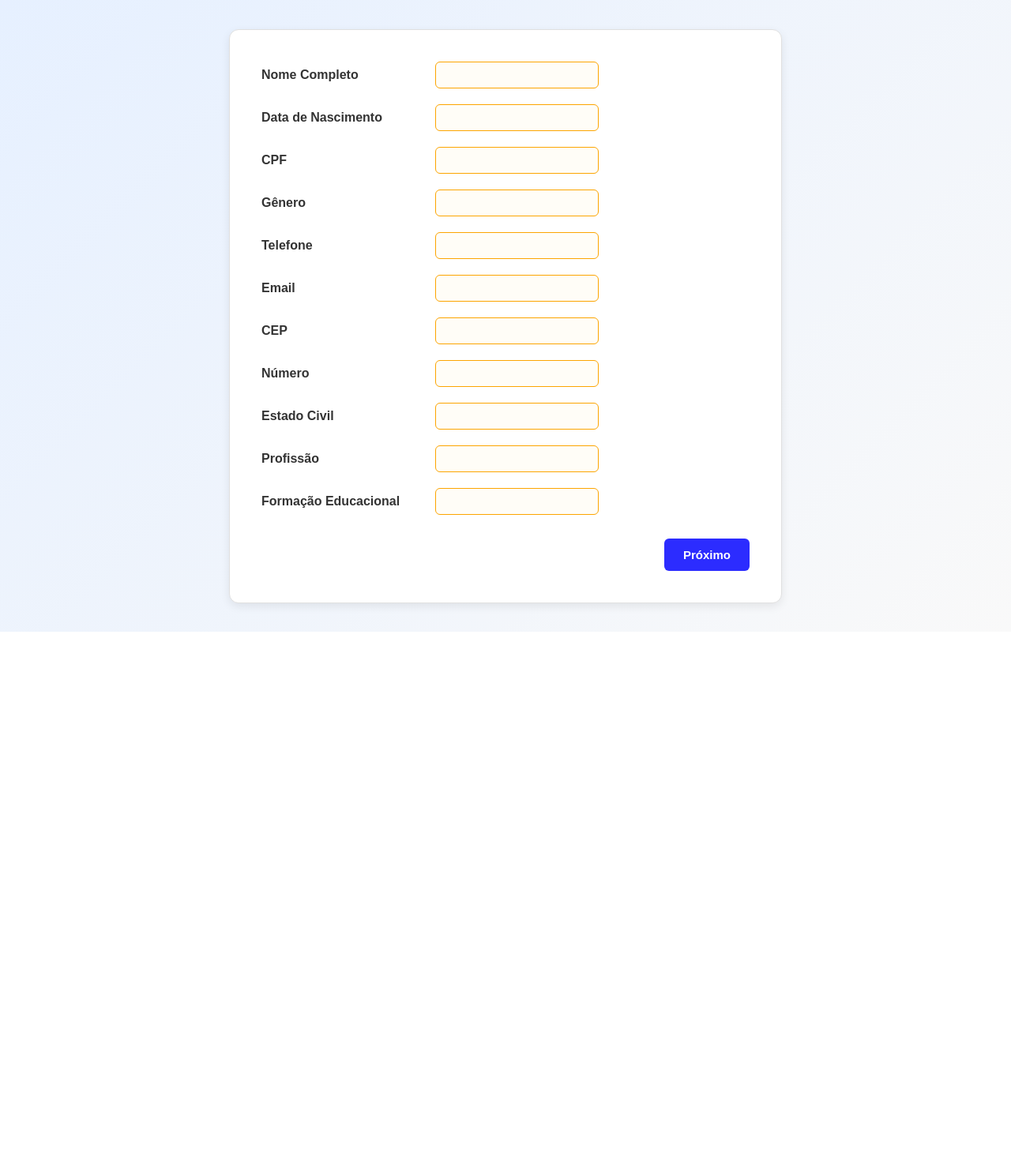
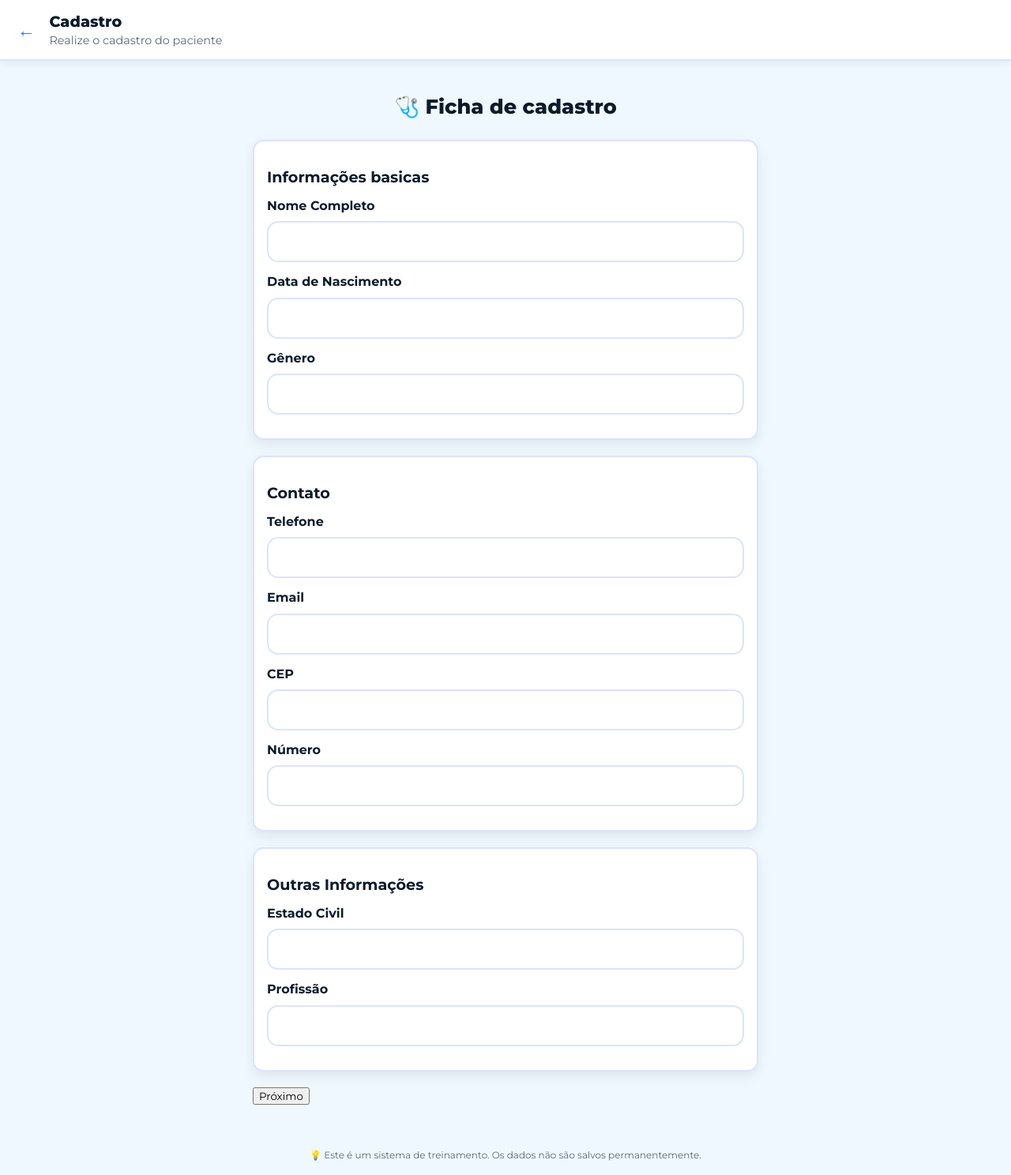
Before and after one commit to KenzoSenna/HackatonSenac3, a Django app: template Saupron/prontuario/templates/ficha.html in a window 1280 px wide. Shown: the whole page at 79% size. Before the commit the page ends 800 px from the top, so only its background shows below. Run offline with Django 3.2, Linux system fonts and the light colour scheme; the template is opened without the code that fills it, so the values that code supplies are empty, except form fields; tables that the repository leaves empty hold one stand-in row (values such as "Sample post"); form fields are guessed from the names that the template uses.

Commit message:
feat: alteações em muitas coisas necessairas

```diff
--- /dev/null
+++ b/Saupron/prontuario/static/formulario.css
@@ -0,0 +1,112 @@
+:root {
+    --bg: #F0F8FF;
+    --text: #0b1b2b;
+    --primary: #0a7cff;
+    --accent: #12b886;
+    --border: #dbe4ff;
+    --muted: #5c677d;
+    --card: #ffffff;
+    --radius: 14px;
+    --touch: 56px;
+}
+
+*{
+    font-family: "Montserrat", sans-serif;
+}
+
+html, body {
+    margin: 0;
+    padding: 0;
+    background: var(--bg);
+    color: var(--text);
+    font-family: var(--font);
+    line-height: 1.4;
+}
+
+.wrap {
+    max-width: 640px;
+    margin: 0 auto;
+    padding: 24px 16px;
+}
+
+h1 {
+    font-size: 1.6rem;
+    font-weight: 800;
+    margin-bottom: 24px;
+    text-align: center;
+}
+
+.card {
+    background: var(--card);
+    border: 2px solid var(--border);
+    border-radius: var(--radius);
+    box-shadow: 0 6px 16px rgba(0,0,0,0.08);
+    padding: 16px;
+    margin-bottom: 20px;
+}
+
+.card h2 {
+    font-size: 1.2rem;
+    margin-bottom: 12px;
+}
+
+.field {
+    display: grid;
+    gap: 8px;
+    margin-bottom: 14px;
+}
+
+.field label {
+    font-weight: 700;
+    font-size: 1rem;
+}
+
+.field input,
+.field textarea,
+.field select {
+    padding: 14px;
+    font-size: 1.05rem;
+    border-radius: var(--radius);
+    border: 2px solid var(--border);
+    background: #fff;
+    color: var(--text);
+    width: 100%;
+    box-sizing: border-box;
+}
+
+.field input:focus,
+.field textarea:focus,
+.field select:focus {
+    outline: 3px solid #ffcc00;
+    border-color: var(--primary);
+}
+
+.actions {
+    text-align: center;
+    margin-top: 20px;
+}
+
+.btn {
+    padding: 16px 24px;
+    font-size: 1.2rem;
+    font-weight: bold;
+    background-color: var(--primary);
+    color: #fff;
+    border: none;
+    border-radius: var(--radius);
+    cursor: pointer;
+    box-shadow: 0 6px 14px rgba(10,124,255,0.25);
+    transition: background 0.2s ease;
+}
+
+.btn:hover {
+    background-color: #075ec2;
+}
+
+
+footer {
+    text-align: center;
+    font-size: 12px;
+    color: var(--muted);
+    margin: 32px 0 16px;
+}
--- /dev/null
+++ b/Saupron/prontuario/static/nav.css
@@ -0,0 +1,48 @@
+/* NAV FIXA */
+.nav-top {
+    position: fixed;
+    top: 0;
+    left: 0;
+    right: 0;
+    background-color: #fff;
+    border-bottom: 2px solid var(--border);
+    padding: 14px 16px;
+    display: flex;
+    align-items: center;
+    gap: 12px;
+    z-index: 1000;
+    box-shadow: 0 4px 10px rgba(0,0,0,0.05);
+}
+
+.nav-top button {
+    background: none;
+    border: none;
+    font-size: 1.4rem;
+    cursor: pointer;
+    color: var(--primary);
+}
+
+.nav-top h1 {
+    font-size: 1.2rem;
+    font-weight: 800;
+    margin: 0;
+}
+
+.nav-top p {
+    font-size: 0.9rem;
+    color: #5c677d;
+    margin: 0;
+}
+
+.nav-title {
+    display: flex;
+    flex-direction: column;
+    align-items: flex-start;
+}
+
+/* Conteúdo abaixo da nav */
+.wrap {
+    padding: 100px 16px 24px;
+    max-width: 640px;
+    margin: 0 auto;
+}
--- a/Saupron/prontuario/templates/ficha.html
+++ b/Saupron/prontuario/templates/ficha.html
@@ -1,73 +1,96 @@
 {% load static %}
 <!DOCTYPE html>
-<html lang="pt-br">
+<html lang="en">
 <head>
     <meta charset="UTF-8">
-    <title>Ficha do Paciente</title>
-    <link rel="stylesheet" href="{% static 'style.css' %}">
+    <meta name="viewport" content="width=device-width, initial-scale=1.0">
+    <title>homepage</title>
+    <link rel="stylesheet" href="{% static 'formulario.css' %}">
+    <link rel="stylesheet" href="{% static 'nav.css' %}">
+
+    <link rel="preconnect" href="https://fonts.googleapis.com">
+    <link rel="preconnect" href="https://fonts.gstatic.com" crossorigin>
+    <link href="https://fonts.googleapis.com/css2?family=Montserrat:ital,wght@0,100..900;1,100..900&display=swap" rel="stylesheet">
+    <link href="https://fonts.googleapis.com/icon?family=Material+Icons" rel="stylesheet">
 </head>
+
 <body>
-<form method="POST" action="{% url 'submit_paciente_form' %}" id="form-paciente">
+<header>
+    <div class="nav-top">
+        <button onclick="voltar()" aria-label="Voltar">←</button>
+        <div class="nav-title">
+        <h1>Cadastro</h1>
+        <p>Realize o cadastro do paciente</p>
+        </div>
+    </div>
+</header>
+<div class="wrap">
+    <h1>🩺 Ficha de cadastro</h1>
+
+    <form method="POST" action="{% url 'submit_paciente_form' %}" id="form-triagem">
         {% csrf_token %}
-
-    <div class="form-group">
-        <div class="label"><label for="nome">Nome Completo</label></div>
-        <div class="input">{{ form.nome }}</div>
+        <div class="card">
+            <h2>Informações basicas</h2>
+            <div class="field">
+                <label for="nome">Nome Completo</label>
+                <div class="input" id="nome">{{ form.nome }}</div>
+            </div>
+            <div class="field">
+                <label for="dataNasc">Data de Nascimento</label>
+                <div class="input" id="dataNasc">{{ form.data_de_nascimento }}</div>
             </div>
 
-    <div class="form-group">
-        <div class="label"><label for="dataNasc">Data de Nascimento</label></div>
-        <div class="input">{{ form.data_de_nascimento }}</div>
+            <div class="field">
+                <label for="genero">Gênero</label>
+                <div class="input" id="genero">{{ form.genero }}</div>
+            </div>
+        </div>
+        <div class="card">
+            <h2>Contato</h2>
+
+            <div class="field">
+                <label for="telefone">Telefone</label>
+                <div class="input" id="telefone">{{ form.telefone }}</div>
             </div>
 
-    <div class="form-group">
-        <div class="label"><label for="cpf">CPF</label></div>
-        <div class="input">{{ form.cpf }}</div>
+            <div class="field">
+                <label for="email">Email</label>
+                <div class="input" id="email">{{ form.email }}</div>
             </div>
 
-    <div class="form-group">
-        <div class="label"><label for="genero">Gênero</label></div>
-        <div class="input">{{ form.genero }}</div>
+            <div class="field">
+                <label for="cep">CEP</label>
+                <div class="input" id="cep">{{ form.cep }}</div>
             </div>
 
-    <div class="form-group">
-        <div class="label"><label for="telefone">Telefone</label></div>
-        <div class="input">{{ form.telefone }}</div>
+            <div class="field">
+                <label for="numero">Número</label>
+                <div class="input" id="numero">{{ form.numero_endereco }}</div>
+            </div>
+        </div>
+        <div class="card">
+            <h2>Outras Informações</h2>
+            <div class="field">
+                <label for="estadoCivil">Estado Civil</label>
+                <div class="input" id="estadoCivil">{{ form.estado_civil }}</div>
+
             </div>
 
-    <div class="form-group">
-        <div class="label"><label for="email">Email</label></div>
-        <div class="input">{{ form.email }}</div>
+            <div class="field">
+                <label for="profissao">Profissão</label>
+                <div class="input" id="profissao">{{ form.profissao }}</div>
+            </div>
         </div>
 
-    <div class="form-group">
-        <div class="label"><label for="cep">CEP</label></div>
-        <div class="input">{{ form.cep }}</div>
-    </div>
-
-    <div class="form-group">
-        <div class="label"><label for="numero">Número</label></div>
-        <div class="input">{{ form.numero_endereco }}</div>
-    </div>
-
-    <div class="form-group">
-        <div class="label"><label for="estadoCivil">Estado Civil</label></div>
-        <div class="input">{{ form.estado_civil }}</div>
-    </div>
-
-    <div class="form-group">
-        <div class="label"><label for="profissao">Profissão</label></div>
-        <div class="input">{{ form.profissao }}</div>
-    </div>
-
-    <div class="form-group">
-        <div class="label"><label for="formacao">Formação Educacional</label></div>
-        <div class="input">{{ form.formacao_educacional }}</div>
-    </div>
-
+        <!-- botao -->
         <div class="form-botao">
             <button type="submit" class="botao">Próximo</button>
         </div>
     </form>
+</div>
+<footer>
+    💡 Este é um sistema de treinamento. Os dados não são salvos permanentemente.
+</footer>
+
 </body>
 </html>
--- a/Saupron/prontuario/templates/home.html
+++ b/Saupron/prontuario/templates/home.html
@@ -5,7 +5,7 @@
     <meta charset="UTF-8">
     <meta name="viewport" content="width=device-width, initial-scale=1.0">
     <title>homepage</title>
-    <link rel="stylesheet" href="{% static 'homepage.css' %}">
+    <link rel="stylesheet" href="{% static 'home.css' %}">
     <link rel="preconnect" href="https://fonts.googleapis.com">
     <link rel="preconnect" href="https://fonts.gstatic.com" crossorigin>
     <link href="https://fonts.googleapis.com/css2?family=Montserrat:ital,wght@0,100..900;1,100..900&display=swap" rel="stylesheet">
```
Also changed, not shown: Saupron/prontuario/static/home.css (added, +123 -0 lines), Saupron/prontuario/templates/__atendim.html (added, +76 -0 lines), Saupron/prontuario/templates/__pesquisar_paciente.html (added, +48 -0 lines), Saupron/prontuario/templates/__registro_historico.html (added, +32 -0 lines), Saupron/prontuario/templates/__sucesso_aaee copy.html (added, +16 -0 lines), Saupron/prontuario/templates/atendimento.html (+81 -44 lines), Saupron/prontuario/templates/escolha_paciente.html (added, +46 -0 lines), Saupron/Saupron/urls.py (line endings or trailing spaces). Lines whose indentation alone changed are shown as unchanged.
